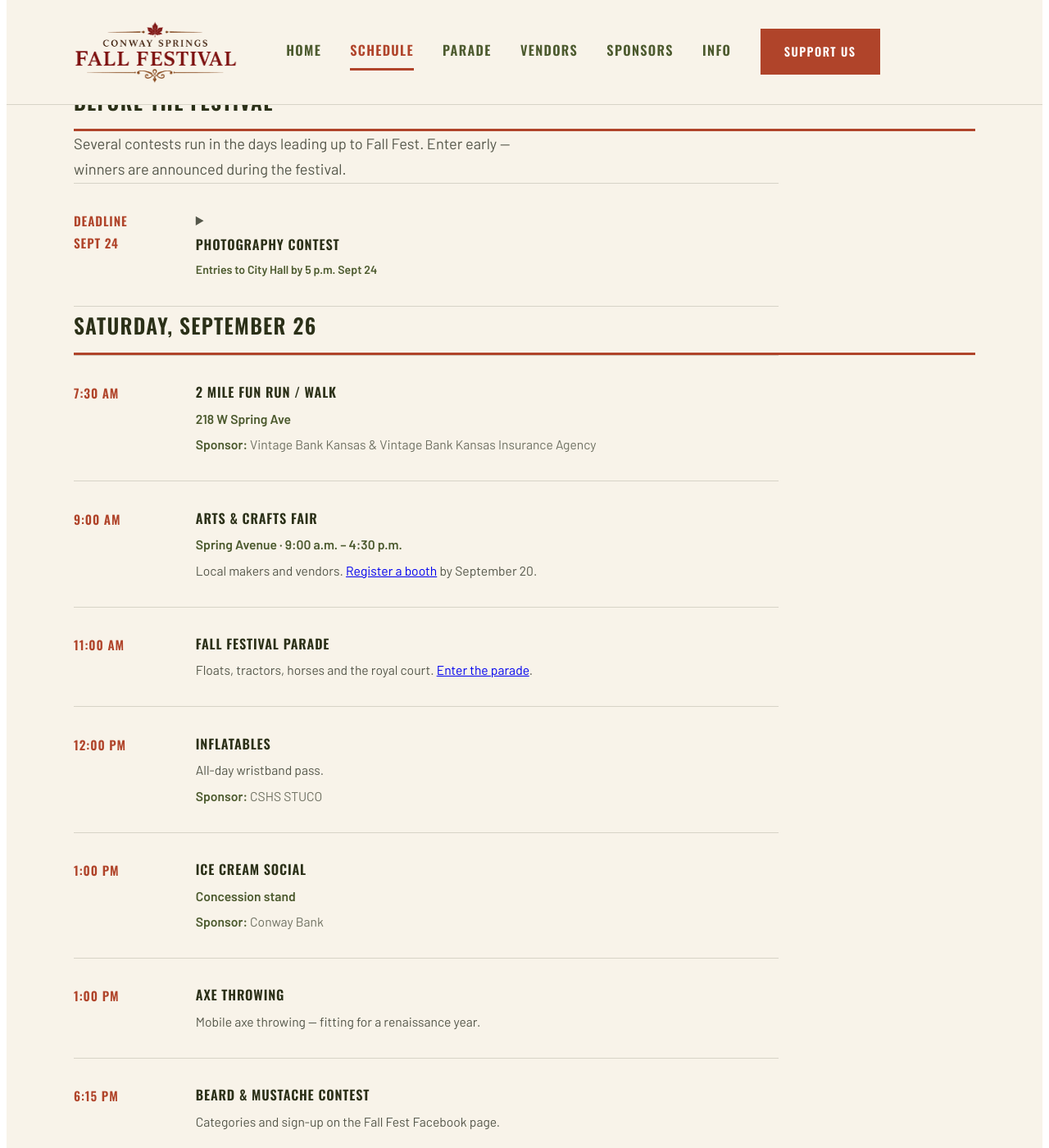
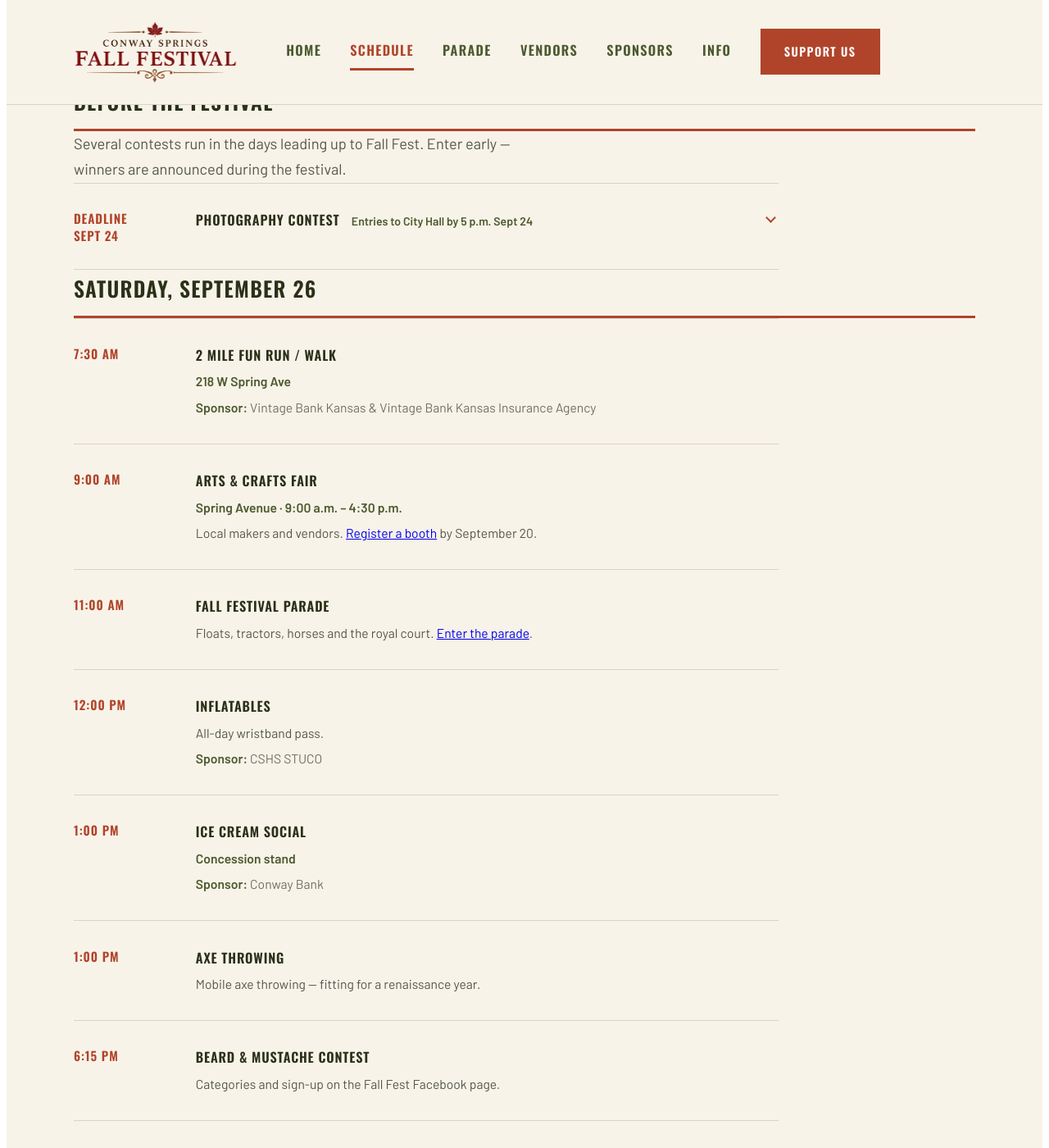
Before and after one commit to kbirket/conwayspringsfallfest, a Jekyll site: the page built from schedule.html, in a window 1280 px wide and 1400 px high, scrolled down 407 px. Shown: the whole window at 82% size. Built offline with Jekyll 4.4.1, drawn with Linux system fonts in a browser that asks for light colours.

Commit message:
Modify alignment and add expandable event styles
Updated styles for alignment and added expandable event styles.

```diff
--- a/css/styles.css
+++ b/css/styles.css
@@ -99,7 +99,7 @@
   background-image: var(--csff-img-hero), var(--fallback);
   background-size: cover; background-position: center 62%;
   min-height: clamp(480px, 66vw, 700px);
-  display: flex; align-items: center;
+  display: flex; align-items: flex-start;
 }
 .csff__hero::before {
   content: ""; position: absolute; inset: 0;
@@ -215,7 +215,7 @@
 .csff__schedule { list-style: none; padding: 0; max-width: 860px; }
 .csff__slot { display: grid; grid-template-columns: 120px 1fr; gap: 1.8rem; padding: 1.9rem 0; border-top: 1px solid var(--line); }
 .csff__slot:last-child { border-bottom: 1px solid var(--line); }
-.csff__slot time { font-family: 'Oswald', sans-serif; font-weight: 600; font-size: .95rem; letter-spacing: .06em; text-transform: uppercase; color: var(--brick); padding-top: .12rem; }
+.csff__slot time { font-family: 'Oswald', sans-serif; font-weight: 600; font-size: .95rem; letter-spacing: .06em; text-transform: uppercase; color: var(--brick); padding-top: .12rem; line-height: 1.35; }
 .csff__slot h3 { font-family: 'Oswald', sans-serif; font-weight: 600; text-transform: uppercase; font-size: 1.02rem; letter-spacing: .05em; color: var(--ink); }
 .csff__slot p { font-size: .98rem; margin-top: .25rem; }
 .csff__where { font-size: .88rem; color: var(--olive); font-weight: 600; }
@@ -229,6 +229,48 @@
 .csff__sponsor { font-size: .86rem; color: #6f7162; margin-top: .4rem; }
 .csff__sponsor b { font-weight: 600; color: var(--olive); }
 
+/* expandable events */
+.csff__event { min-width: 0; }
+.csff__event summary {
+  list-style: none; cursor: pointer;
+  display: flex; flex-wrap: wrap; align-items: baseline; gap: .3rem .9rem;
+  padding-right: 2rem; position: relative;
+}
+.csff__event summary::-webkit-details-marker { display: none; }
+.csff__event summary h3 {
+  font-family: 'Oswald', sans-serif; font-weight: 600; text-transform: uppercase;
+  font-size: 1.02rem; letter-spacing: .05em; color: var(--ink); margin: 0;
+}
+.csff__event summary .csff__where { font-size: .88rem; color: var(--olive); font-weight: 600; }
+.csff__event summary::after {
+  content: ""; position: absolute; right: .3rem; top: .45rem;
+  width: 9px; height: 9px;
+  border-right: 2px solid var(--brick); border-bottom: 2px solid var(--brick);
+  transform: rotate(45deg); transition: transform .18s ease;
+}
+.csff__event[open] summary::after { transform: rotate(-135deg); top: .7rem; }
+.csff__event summary:hover h3, .csff__event summary:focus-visible h3 { color: var(--brick); }
+.csff__event summary:focus-visible { outline: 3px solid var(--brick); outline-offset: 4px; }
+.csff__eventbody { padding-top: .7rem; }
+.csff__eventbody p { font-size: .98rem; margin-top: .35rem; }
+.csff__eventbody p:first-child { margin-top: 0; }
+.csff__subhead {
+  font-family: 'Oswald', sans-serif; font-weight: 600; text-transform: uppercase;
+  font-size: .78rem; letter-spacing: .1em; color: var(--olive);
+  margin-top: 1.3rem; margin-bottom: .3rem;
+}
+.csff__eventbody .csff__rules { margin-top: .4rem; }
+.csff__eventbody .csff__rules li { margin-bottom: .5rem; font-size: .98rem; }
+.csff__fineprint { font-size: .88rem; color: #6f7162; margin-top: 1.2rem; font-style: italic; }
+
+.csff__slot a[href*="facebook"] {
+  font-family: 'Oswald', sans-serif; font-weight: 500;
+  font-size: .82rem; letter-spacing: .06em; text-transform: uppercase;
+  color: var(--brick); text-decoration: none;
+  border-bottom: 1px solid rgba(176,68,42,.35);
+}
+.csff__slot a[href*="facebook"]:hover { border-bottom-color: var(--brick); }
+
 /* live stage list */
 .csff__stage { list-style: none; padding: 0; display: grid; gap: 0 2.5rem; grid-template-columns: 1fr; }
 @media (min-width: 700px) { .csff__stage { grid-template-columns: repeat(2, 1fr); } }
@@ -239,10 +281,16 @@
 /* ---------- info cards ---------- */
 .csff__grid { display: grid; gap: 2rem; grid-template-columns: 1fr; }
 @media (min-width: 760px) { .csff__grid--3 { grid-template-columns: repeat(3,1fr); } .csff__grid--2 { grid-template-columns: repeat(2,1fr); } }
+@media (min-width: 900px) { .csff__grid--4 { grid-template-columns: repeat(4,1fr); } }
+@media (min-width: 560px) and (max-width: 899px) { .csff__grid--4 { grid-template-columns: repeat(2,1fr); } }
 .csff__box { background: var(--cream); border: 1px solid var(--line); border-top: 4px solid var(--olive); padding: 2.2rem 2rem; }
 .csff__section--alt .csff__box { background: #fff; }
 .csff__box:nth-child(2) { border-top-color: var(--brick); }
 .csff__box p { font-size: .98rem; margin-top: .55rem; }
+
+/* rules list */
+.csff__rules { margin-top: 1.5rem; padding-left: 1.3rem; max-width: 62ch; }
+.csff__rules li { margin-bottom: .8rem; font-size: 1.02rem; }
 
 /* ---------- sponsor list ---------- */
 .csff__sponsorlist { list-style: none; padding: 0; margin-top: 2rem; display: grid; gap: 0 2.5rem; grid-template-columns: 1fr; }
@@ -270,6 +318,10 @@
 .csff__check input { width: auto; margin-top: .35rem; flex: none; }
 .csff__check label { text-transform: none; letter-spacing: 0; font-family: 'Barlow', sans-serif; font-weight: 400; font-size: .98rem; color: var(--body); }
 .csff__hp { position: absolute; left: -9999px; }
+
+/* embedded forms (Airtable / Jotform) */
+.csff__embed { margin-top: 2rem; max-width: 820px; }
+.csff__embed iframe { width: 100%; }
 
 /* ---------- donate ---------- */
 .csff__donate { background: var(--olive); color: #fff; padding: clamp(4rem, 8vw, 6rem) 0; }
@@ -303,6 +355,7 @@
 
   .csff__slot { grid-template-columns: 1fr; gap: .3rem; padding: 1.5rem 0; }
   .csff__slot time { font-size: 1.1rem; }
+  .csff__slot time br { display: none; }
 
   .csff__featgrid { grid-template-columns: 1fr; }
   .csff__feat { border-left: 0; border-top: 1px solid var(--line); padding: 1.75rem 1rem; }
@@ -333,8 +386,6 @@
   .csff__band .csff__bandgrid { max-width: 1360px; }
 }
 
-/* hero text must sit above the gradient scrim */
-.csff__hero { align-items: flex-start; }
 .csff__hero .csff__heroinner {
   position: relative;
   z-index: 1;
```
